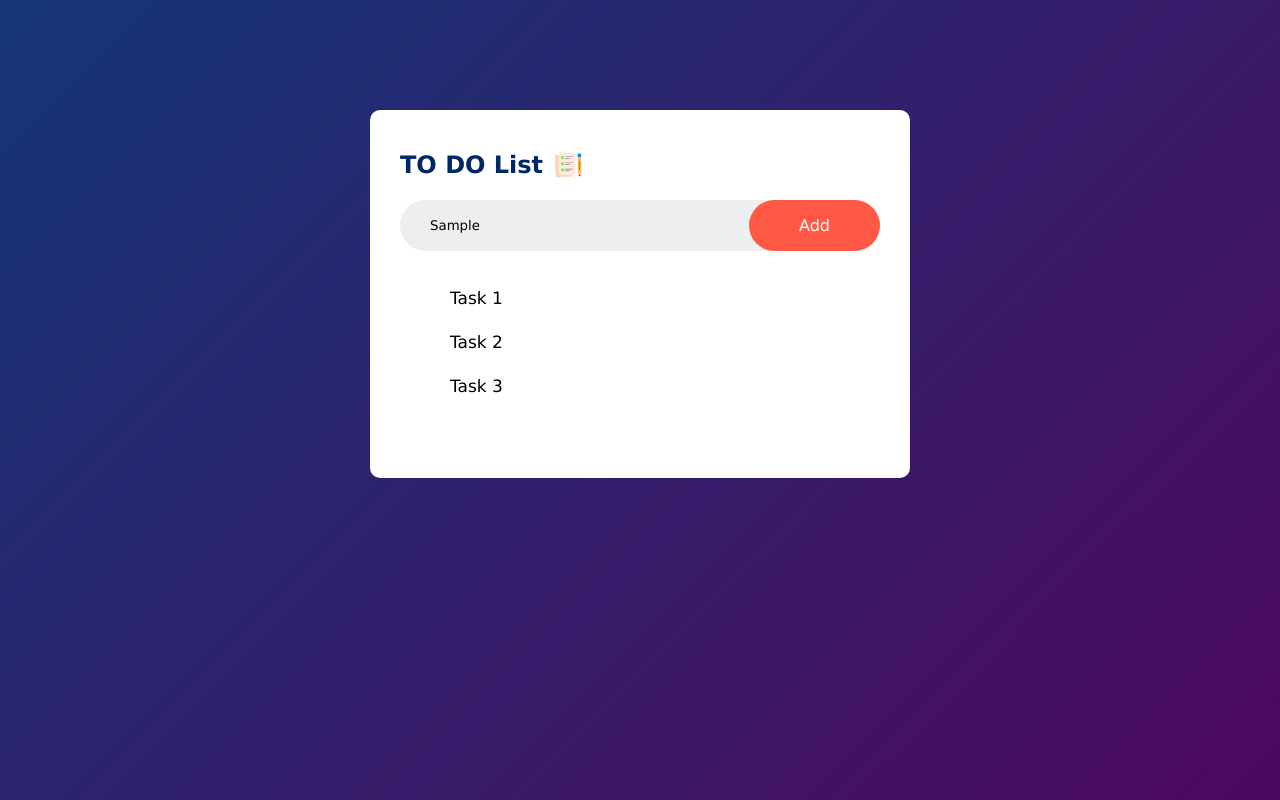
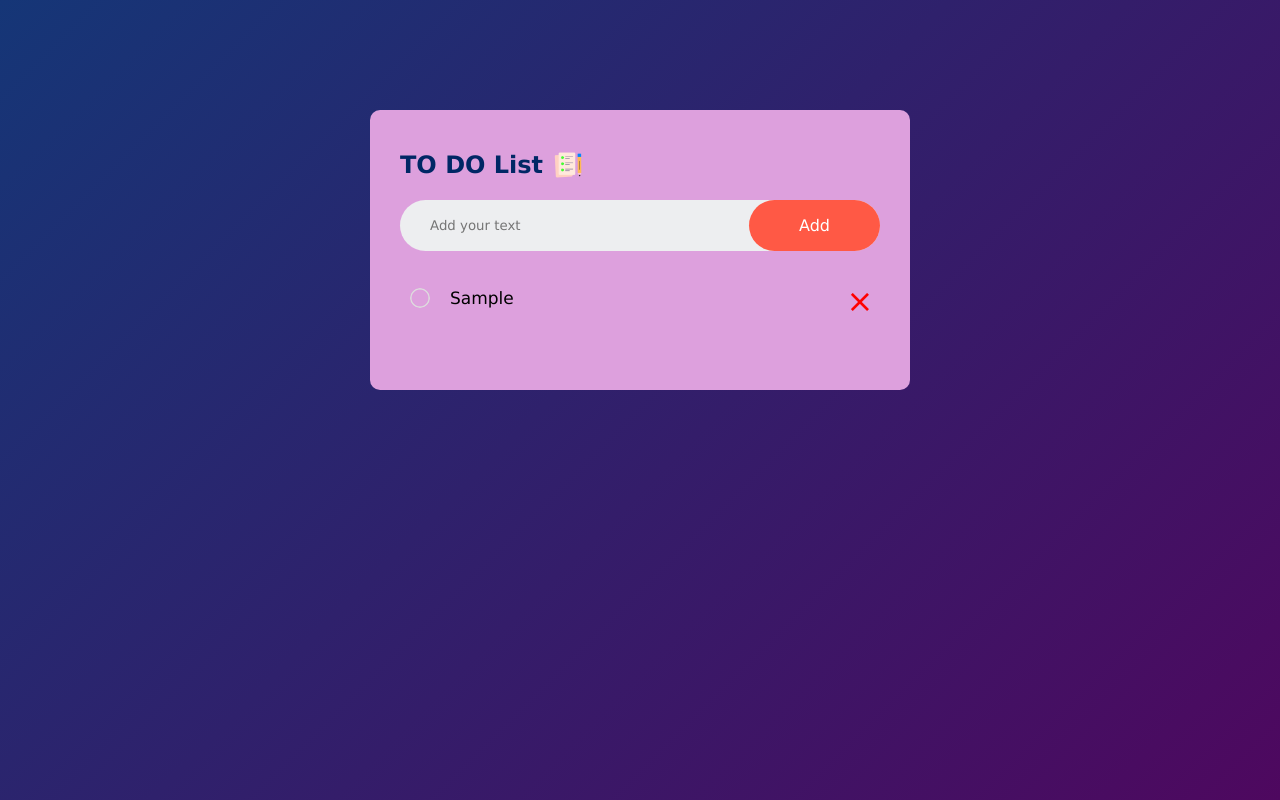
Before and after one commit to theaatosh/Todolist, a plain HTML site: page index.html in a window 1280 px wide. Both pictures are taken after typing "Sample" into the empty fields and a click on the button "Add". Drawn offline with Linux system fonts and the light colour scheme.

Commit message:
Job Finished please Chech

```diff
--- a/index.html
+++ b/index.html
@@ -1,26 +1,23 @@
 <!DOCTYPE html>
 <html lang="en">
   <head>
-    <meta charset="UTF-8">
-    <meta http-equiv="X-UA-Compatible" content="IE=edge">
-    <meta name="viewport" content="width=device-width, initial-scale=1.0">
+    <meta charset="UTF-8" />
+    <meta http-equiv="X-UA-Compatible" content="IE=edge" />
+    <meta name="viewport" content="width=device-width, initial-scale=1.0" />
     <title>To DO list</title>
-    <link rel="stylesheet" href="main.css">
+    <link rel="stylesheet" href="main.css" />
   </head>
   <body>
     <div class="container">
       <div class="todo_app">
-        <h2>TO DO List<img src="icon.png" alt="icon"></h2>
+        <h2>TO DO List<img src="icon.png" alt="icon" /></h2>
         <div class="row">
-            <input type="text" id="input-box" placeholder="Add your text">
-            <button>Add</button>
+          <input type="text" id="input-box" placeholder="Add your text" />
+          <button onclick="addTask()">Add</button>
         </div>
-        <ul id="list_container">
-        <li>Task 1</li>
-        <li>Task 2</li>
-        <li>Task 3</li>
-        </ul>
+        <ul id="list_container"></ul>
       </div>
     </div>
+    <script src="main.js"></script>
   </body>
 </html>
--- a/main.css
+++ b/main.css
@@ -1,52 +1,52 @@
-*{
+* {
   margin: 0;
   padding: 0;
-    font-family: 'Lucida Sans', 'Lucida Sans Regular', 'Lucida Grande', 'Lucida Sans Unicode', Geneva, Verdana, sans-serif;
+  font-family: "Lucida Sans", "Lucida Sans Regular", "Lucida Grande",
+    "Lucida Sans Unicode", Geneva, Verdana, sans-serif;
   box-sizing: border-box;
 }
 .container {
   width: 100%;
   min-height: 100vh;
-    background: linear-gradient(135deg,#153677,#4e085f);
+  background: linear-gradient(135deg, #153677, #4e085f);
   padding: 10px;
 }
-.todo_app{
+.todo_app {
   width: 100%;
   max-width: 540px;
-    background: #fff;
+  background: #dda0dd;
   margin: 100px auto 20px;
   padding: 40px 30px 70px;
   border-radius: 10px;
 }
-.todo_app h2{
+.todo_app h2 {
   color: #002765;
   display: flex;
   align-items: center;
   margin-bottom: 20px;
 }
-.todo_app h2 img{
+.todo_app h2 img {
   width: 30px;
   margin-left: 10px;
 }
 .row {
   display: flex;
   align-items: center;
-    justify-content:space-between ;
+  justify-content: space-between;
   background: #edeef0;
   /* border: 2px solid red; */
   border-radius: 30px;
   padding-left: 20px;
   margin-bottom: 25px;
-
 }
-input{
+input {
   flex: 1;
   border: none;
   outline: none;
   background: transparent;
   padding: 10px;
 }
-button{
+button {
   border: none;
   outline: none;
   padding: 16px 50px;
@@ -56,7 +56,7 @@ button{
   cursor: pointer;
   border-radius: 40px;
 }
-ul li{
+ul li {
   list-style: none;
   font-size: 17px;
   padding: 12px 8px 12px 50px;
@@ -64,15 +64,47 @@ ul li{
   cursor: pointer;
   position: relative;
 }
- ul li ::before{
-    content: '';
+ul li ::before {
+  content: "";
+  right: 450px;
   position: absolute;
-    height: 28px;
-    width: 28px;
+  display: inline-block;
+  background-image: url(./unchecked.png);
+  background-size: cover;
+  height: 20px;
+  width: 20px;
   border-radius: 50%;
-    background-image: url("unchecked.png");
+  background-position: center;
+  top: 7px;
+}
+
+ul li.checked {
+  color: rgb(105, 13, 197);
+  text-decoration: line-through;
+}
+ul li.checked::before {
+  content: "";
+  position: absolute;
+  display: inline-block;
+  background-image: url(./checked.png);
   background-size: cover;
-    background-position: center;
-    top: 12px;
-    left: 8 px;
+  height: 20px;
+  width: 20px;
+  left: 10px;
 }
+
+ul li span {
+  position: absolute;
+  right: 0;
+  top: 5px;
+  width: 40px;
+  height: 40px;
+  font-size: 2rem;
+  color: red;
+  line-height: 40px;
+  text-align: center;
+  border-radius: 50%;
+}
+ul li span:hover {
+  background: #7c0712;
+}
--- a/main.js
+++ b/main.js
@@ -0,0 +1,38 @@
+const inputBox = document.getElementById("input-box");
+const listContainer = document.getElementById("list_container");
+
+function addTask() {
+  if (inputBox.value === "") {
+    alert("Assign a Task");
+  } else {
+    let li = document.createElement("li");
+    li.innerHTML = inputBox.value;
+    listContainer.appendChild(li);
+    let span = document.createElement("span");
+    span.innerHTML = "\u00d7";
+    li.appendChild(span);
+  }
+  inputBox.value = "";
+  saveData();
+}
+
+listContainer.addEventListener(
+  "click",
+  function (e) {
+    if (e.target.tagName === "LI") {
+      e.target.classList.toggle("checked");
+      saveData();
+    } else if (e.target.tagName === "SPAN") {
+      e.target.parentElement.remove();
+      saveData();
+    }
+  },
+  false
+);
+function saveData() {
+  localStorage.setItem("data", listContainer.innerHTML);
+}
+function showTask() {
+  listContainer.innerHTML = localStorage.getItem("data");
+}
+showTask();
```
Lines whose indentation alone changed are shown as unchanged.
